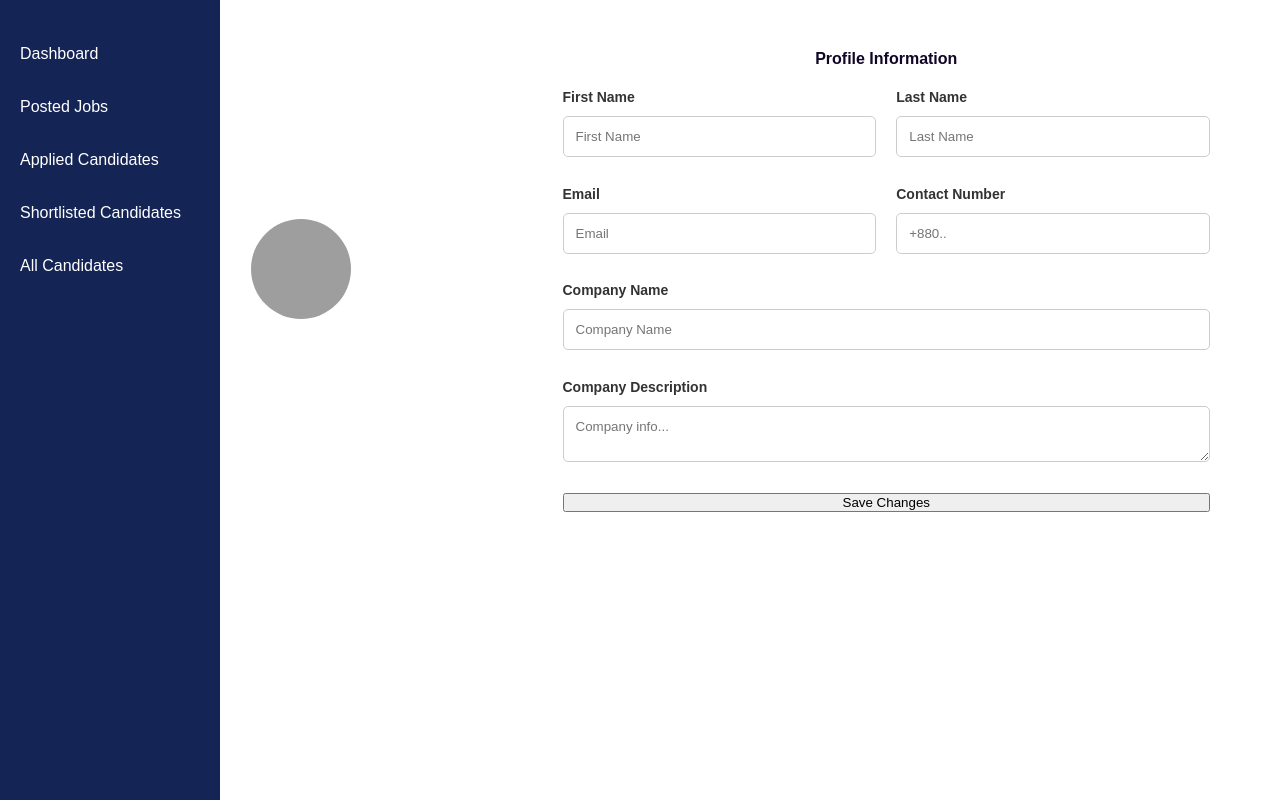
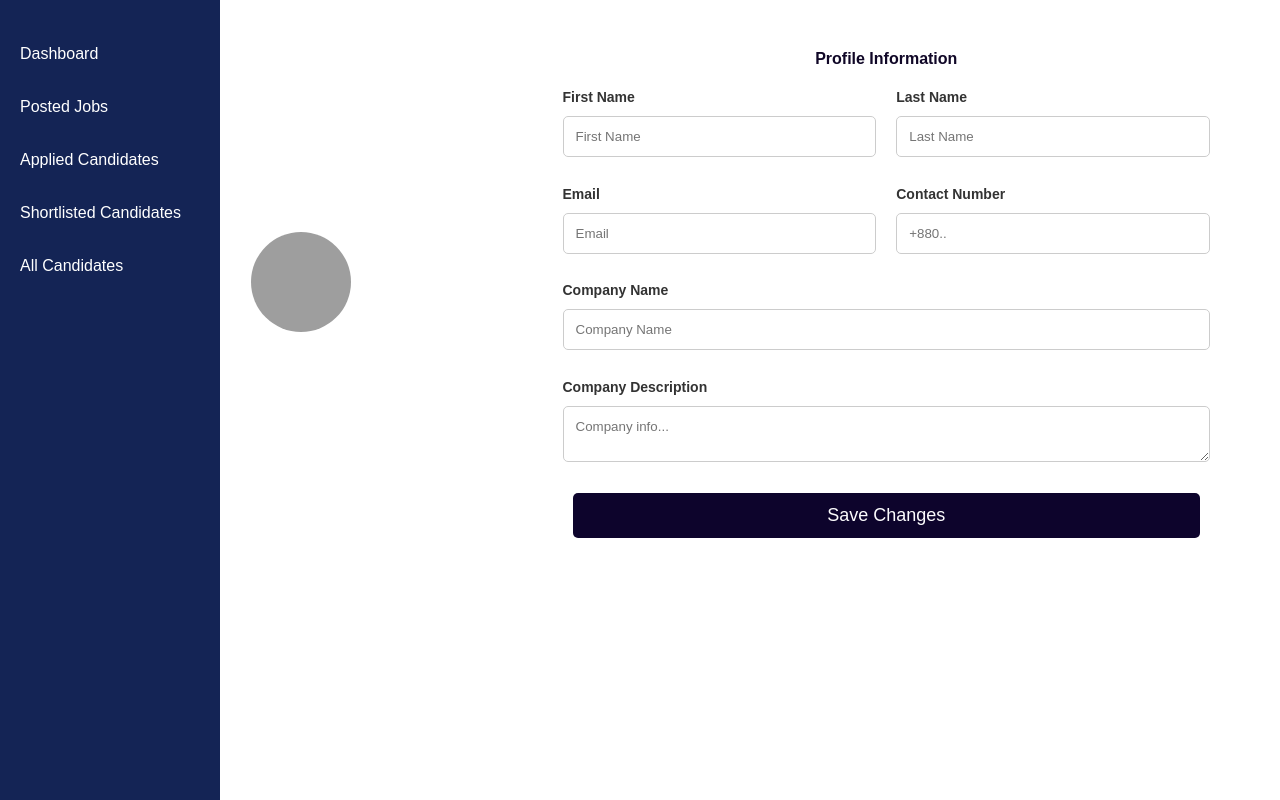
Before and after one commit to safa-jsk/Employify, a PHP site: page /e_account.php in a window 1280 px wide. Shown: the part 78-878 px from the top of the page. Run offline with PHP 8.4, Linux system fonts and the light colour scheme; the visitor is signed in with stand-in values (Sample User, id 1); data that the repository does not hold is empty; some libraries are stand-ins or nearby versions; grey boxes are pictures that could not be loaded.

Commit message:
Fixed employer account save changes button

```diff
--- a/e_account.php
+++ b/e_account.php
@@ -38,7 +38,8 @@
                     <div class="form-group">
                         <label>Last Name</label>
                         <input type="text" name="lname"
-                            value="<?php echo htmlspecialchars($job_recruiter['LName'] ?? ''); ?>" placeholder="Last Name">
+                            value="<?php echo htmlspecialchars($job_recruiter['LName'] ?? ''); ?>"
+                            placeholder="Last Name">
                     </div>
                 </div>
 
@@ -51,14 +52,16 @@
                     <div class="form-group">
                         <label>Contact Number</label>
                         <input type="tel" name="contact"
-                            value="<?php echo htmlspecialchars($job_recruiter['Contact'] ?? ''); ?>" placeholder="+880..">
+                            value="<?php echo htmlspecialchars($job_recruiter['Contact'] ?? ''); ?>"
+                            placeholder="+880..">
                     </div>
                 </div>
 
                 <div class="form-group">
                     <label>Company Name</label>
                     <input type="text" name="cname"
-                            value="<?php echo htmlspecialchars($job_recruiter['CName'] ?? ''); ?>" placeholder="Company Name">
+                        value="<?php echo htmlspecialchars($job_recruiter['CName'] ?? ''); ?>"
+                        placeholder="Company Name">
                 </div>
 
                 <div class="form-group">
@@ -68,7 +71,7 @@
                 </div>
 
 
-                <button class="option-button" type="submit" name="e_edit">Save Changes</button>
+                <button class="edit-button" type="submit" name="e_edit">Save Changes</button>
             </form>
         </div>
 
```
